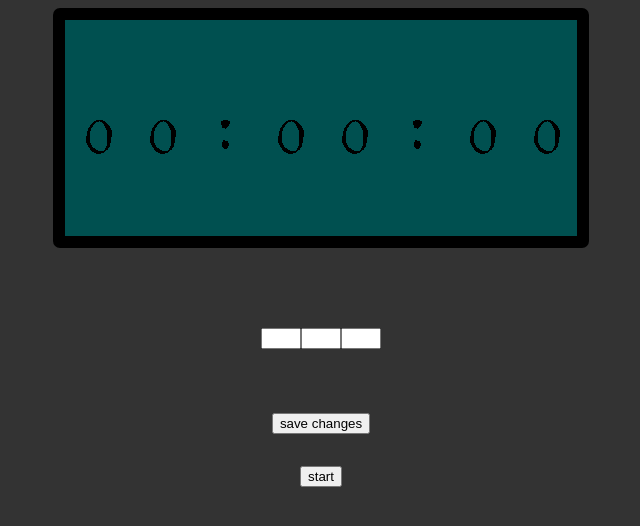
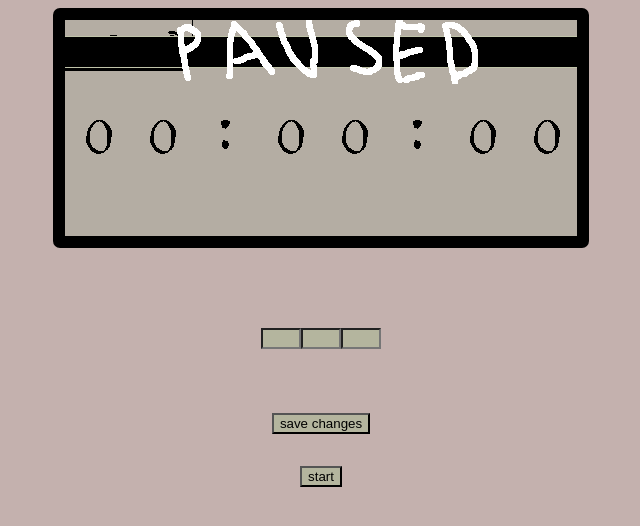
Before and after one commit to Caien1/tyche, a website built with Vite: page src/pages/clock/clock.html in a window 1280 px wide. Shown: the whole page, without its empty margins (319-959 px from the left). Built offline with nearby package versions, Linux system fonts and the light colour scheme.

Commit message:
some themes and modes

```diff
--- a/src/assets.js
+++ b/src/assets.js
@@ -9,5 +9,9 @@ import num7 from "./assets/7.webp"
 import num8 from "./assets/8.webp"
 import num9 from "./assets/9.webp"
 import sep from "./assets/seperator.webp"
+import paused from "./assets/paused.webp"
+import pomo from "./assets/pomo.webp"
+import short_break from "./assets/shorty_break.webp"
+import long_break from "./assets/long_break.webp"
 
-export const assetNumber = [num0, num1, num2, num3, num4, num5, num6, num7, num8, num9, sep]
+export const assetNumber = [num0, num1, num2, num3, num4, num5, num6, num7, num8, num9, sep, paused, pomo, long_break, short_break]
--- a/src/pages/clock/clock.css
+++ b/src/pages/clock/clock.css
@@ -1,6 +1,6 @@
 html{
-  background:#333;
-  color:#fff;
+  background:#c4b1ae;
+  color:#858786;
 }
 
 #inp_field{
@@ -39,4 +39,12 @@ padding:1rem;
 
 
 }
-input{ width:2rem; }
+input{ width:2rem;
+  color:#;
+
+  background-color:#b4b59e;
+}
+button{
+
+  background-color:#b4b59e;
+}
--- a/src/pages/clock/clock.js
+++ b/src/pages/clock/clock.js
@@ -5,7 +5,10 @@ for (let i = 0; i < assetNumber.length; i++) {
   img.src = assetNumber[i]
   imageCache.push(img)
 }
+
+const palette = [{ "Silver": "c4b1ae", "Silver 2": "b4ada3", "Khaki Beige": "bfb59e", "Khaki Beige 2": "cab7a2", "Grey Olive": "858786" }];
 const timer_info = {
+  mode: 0, // current modes 3
   hh: 0,
   mm: 0,
   ss: 0,
@@ -51,10 +54,12 @@ save.addEventListener("click", () => {
 
 const cavas = document.getElementById("canvas")
 const ctx = cavas.getContext('2d')
+
 cavas.height = 216;
 cavas.width = 512;
 
 function runTimer() {
+
   const now = new Date().getTime()
   const target = new Date(timer_info.ms).getTime()
   const difference = (target - now) / 1000
@@ -65,16 +70,19 @@ function runTimer() {
 
 
 function renderTimer() {
+  if (!timer_info.started) {
+    ctx.drawImage(imageCache[11], 0, 0, 512, 64)
+  }
   let hours = timer_info.hh;
   let min = timer_info.mm;
   let sec = timer_info.ss;
+
   if (hours < 0 || min < 0 || sec < 0) {
     hours = min = sec = 0
     timer_info.started = false
   }
-  let timerArr = [parseInt(hours / 10), hours % 10, 10, parseInt(min / 10), min % 10, 10, parseInt(sec / 10), sec % 10]
 
-
+  const timerArr = [parseInt(hours / 10), hours % 10, 10, parseInt(min / 10), min % 10, 10, parseInt(sec / 10), sec % 10]
 
 
   for (let i = 0; i < timerArr.length; i++) {
@@ -83,6 +91,30 @@ function renderTimer() {
   }
 
 
+
+}
+function renderTheme() {
+
+  ctx.fillStyle = "#b4ada3";
+  ctx.fillRect(0, 0, cavas.width, cavas.height)
+}
+
+
+function renderMode() {
+  switch (timer_info.mode) {
+    case 0:
+
+      ctx.drawImage(imageCache[12], 0, 0, 128, 64);
+      break;
+    case 1:
+
+      ctx.drawImage(imageCache[13], 0, 0, 128, 64);
+      break;
+    case 3:
+
+      ctx.drawImage(imageCache[14], 0, 0, 128, 64);
+      break;
+  }
 
 }
 const timePerFrame = 1000 / 15
@@ -102,12 +134,10 @@ function animate(time) {
     acc -= timePerFrame;
 
   }
-  ctx.fillStyle = "#005050";
 
-  ctx.fillRect(0, 0, cavas.width, cavas.height);
-  if (timer_info.started) {
-    runTimer();
-  }
+  renderTheme()
+  renderMode();
+  if (timer_info.started) runTimer();
   renderTimer();
   requestAnimationFrame(animate);
 }
```
